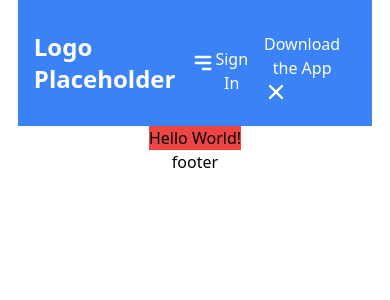
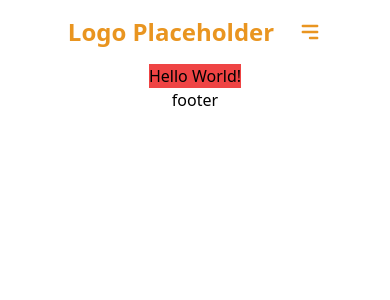
Before and after one commit to imevanc/the-place, a Next.js app: page / in a window 390 px wide. Shown: the top 300 px of the page. Built offline with nearby package versions, Linux system fonts and the light colour scheme.

Commit message:
fix the mobile navbar layout

```diff
--- a/src/components/MobileNavbar.tsx
+++ b/src/components/MobileNavbar.tsx
@@ -1,7 +1,7 @@
-"use client";
-import React, { useState, Fragment } from "react";
-import { HiMenuAlt3, HiX } from "react-icons/hi";
-import { FC } from "react";
+'use client';
+import React, { useState, Fragment } from 'react';
+import { HiMenuAlt3, HiX } from 'react-icons/hi';
+import { FC } from 'react';
 
 export const MobileNavbar: FC = () => {
   const [isMenuOpen, setIsMenuOpen] = useState(false);
@@ -11,19 +11,16 @@ export const MobileNavbar: FC = () => {
   };
 
   return (
-    <nav className="bg-blue-500 text-white p-4 flex sm:hidden justify-between items-center">
-      <ol className="flex items-center">
-        <li className="text-2xl font-bold mr-4">Logo Placeholder</li>
-        <button onClick={toggleMenu} className="lg:hidden">
-          {isMenuOpen ? <HiX size={24} /> : <HiMenuAlt3 size={24} />}
-        </button>
+    <nav className="text-primary-500 p-4 flex sm:hidden justify-between items-center">
+      <ol className="flex items-center justify-items-center">
+        <li className="text-2xl font-bold mr-6">Logo Placeholder</li>
 
         {isMenuOpen && (
           <Fragment>
             <li className="mr-4">
               <a
                 href="/"
-                className="block mt-4 lg:inline-block lg:mt-0 text-white"
+                className="block mt-4 lg:inline-block lg:mt-0 text-primary-400"
               >
                 Explore by City
               </a>
@@ -32,31 +29,33 @@ export const MobileNavbar: FC = () => {
             <li>
               <a
                 href="/about"
-                className="block mt-4 lg:inline-block lg:mt-0 text-white mr-4"
+                className="block mt-2 lg:inline-block lg:mt-0 text-primary-400 mr-4"
               >
                 About
               </a>
             </li>
+
+            <button
+              onClick={() => console.log('Sign In clicked')}
+              className="block mt-4 lg:inline-block lg:mt-0 text-primary-400 mr-4"
+            >
+              Sign In
+            </button>
+            <button
+              onClick={() => console.log('Sign In clicked')}
+              className="text-primary-400 mr-4 mt-4"
+            >
+              Download the App
+            </button>
           </Fragment>
         )}
       </ol>
-      <button
-        onClick={() => console.log("Sign In clicked")}
-        className="block mt-4 lg:inline-block lg:mt-0 text-white mr-4"
-      >
-        Sign In
+      <button onClick={toggleMenu} className="lg:hidden">
+        {isMenuOpen ? <HiX size={24} /> : <HiMenuAlt3 size={24} />}
       </button>
-      <div className="block mt-4 lg:inline-block lg:mt-0">
-        <button
-          onClick={() => console.log("Sign In clicked")}
-          className="text-white mr-4"
-        >
-          Download the App
-        </button>
-        <button onClick={toggleMenu} className="lg:hidden">
-          <HiX size={24} />
-        </button>
-      </div>
+      {/* <button onClick={toggleMenu} className="lg:hidden">
+        <HiX size={24} />
+      </button> */}
     </nav>
   );
 };
```
